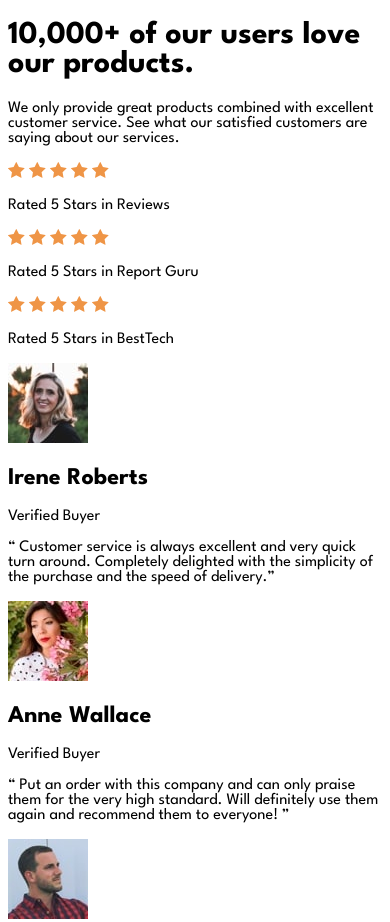
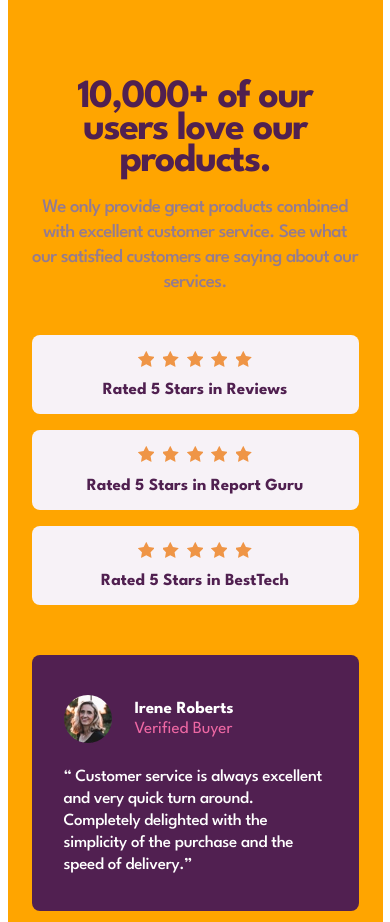
Before and after one commit to SauravFrontendDev/Social-proof-section, a website built with Vite: page index.html in a window 390 px wide. Shown: the top 922 px of the page. Built offline with nearby package versions, Linux system fonts and the light colour scheme.

Commit message:
mobile layout + design completed

```diff
--- a/assets/index.css
+++ b/assets/index.css
@@ -1,12 +1,154 @@
 :root {
   --dark-magenta: hsl(300, 43%, 22%);
   --soft-pink: hsl(333, 80%, 67%);
-
   --grayish-magenta: hsl(303, 10%, 53%);
   --light-grayish-magenta: hsl(300, 24%, 96%);
   --white: hsl(0, 0%, 100%);
 }
 
 body {
+  font-style: normal;
   font-family: "League Spartan", sans-serif;
 }
+/* =====================
+======  CSS RESETS ========
+========================*/
+
+*,
+*::after,
+*::before {
+  margin: 0;
+  padding: 0;
+  box-sizing: border-box;
+}
+
+li {
+  list-style: none;
+}
+
+a {
+  text-decoration: none;
+  color: inherit;
+}
+
+img {
+  max-width: 100%;
+  object-fit: cover;
+}
+
+/* =====================
+======  Custom Classes ========
+========================*/
+
+.container {
+  width: 23.438rem;
+  margin-inline: auto;
+  padding: 5.125rem 1.5rem 6.188rem;
+  background-color: orange;
+}
+
+.heading__primary {
+  color: var(--dark-magenta);
+  font-size: 2.5rem;
+  font-weight: 700;
+  line-height: 0.8;
+  letter-spacing: -1.429px;
+  margin-bottom: 1.063rem;
+}
+
+/* Normal Styles */
+
+.details__container {
+  margin-bottom: 3.125rem;
+}
+.text__container {
+  text-align: center;
+  margin-bottom: 2.5rem;
+}
+
+.text {
+  color: var(--grayish-magenta);
+  font-size: 1.188rem;
+  font-weight: 500;
+  line-height: 1.316;
+  letter-spacing: -0.633px;
+}
+
+.rating__container {
+  display: flex;
+  flex-direction: column;
+  gap: 1rem;
+}
+
+.rating {
+  padding: 1rem;
+  display: flex;
+  flex-direction: column;
+  gap: 0.952rem;
+  background-color: var(--light-grayish-magenta);
+  border-radius: 0.5rem;
+  align-items: center;
+  justify-content: center;
+}
+.stars {
+  display: flex;
+  gap: 0.528rem;
+}
+.star {
+  width: 1rem;
+  height: 1rem;
+}
+.rating__text {
+  color: var(--dark-magenta);
+  font-size: 1.063rem;
+  font-weight: 700;
+  line-height: normal;
+}
+
+.testimonials__container {
+  display: flex;
+  flex-direction: column;
+  gap: 1rem;
+}
+.testimonial {
+  border-radius: 8px;
+  background: #512051;
+  padding: 2.5rem 2rem 2.188rem;
+  color: var(--white);
+}
+.author__details {
+  display: flex;
+  gap: 1.438rem;
+  align-items: center;
+  margin-bottom: 1.438rem;
+}
+.author__credentials {
+  font-size: 1.063rem;
+  display: flex;
+  flex-direction: column;
+  gap: 0.25rem;
+}
+.author__name {
+  font-weight: 700;
+  line-height: normal;
+}
+.author__title {
+  color: var(--soft-pink);
+
+  font-style: normal;
+  font-weight: 400;
+  line-height: normal;
+}
+.author__img-box {
+  width: 3rem;
+  height: 3rem;
+  border-radius: 50%;
+  overflow: hidden;
+}
+
+.testimonial__message {
+  font-size: 1.063rem;
+  font-weight: 500;
+  line-height: 1.3;
+  letter-spacing: -0.304px;
+}
--- a/index.html
+++ b/index.html
@@ -143,7 +143,7 @@
               />
             </div>
             <div class="author__credentials">
-              <h2 class="author__name">Irene Roberts</h2>
+              <p class="author__name">Irene Roberts</p>
               <p class="author__title">Verified Buyer</p>
             </div>
           </div>
```
